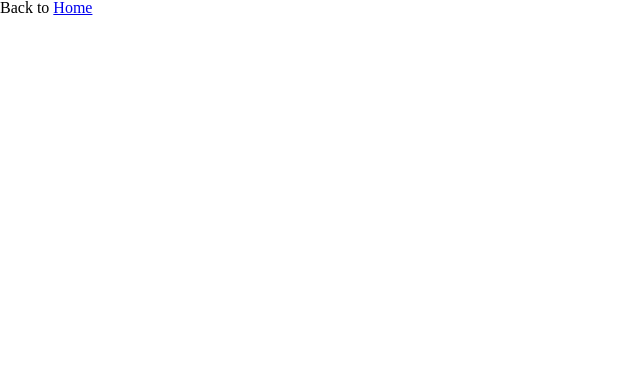
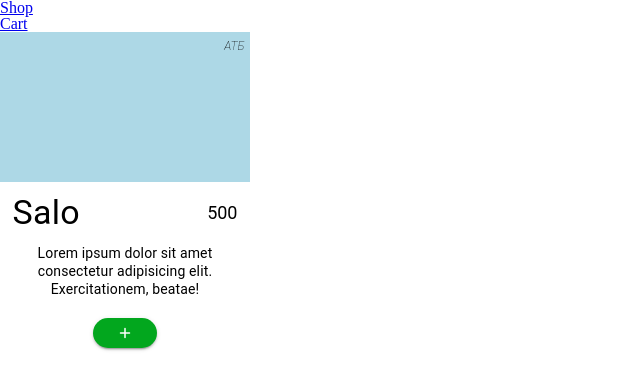
Before and after one commit to PohribniakRoman/Meal-App, a React (Vite) app: page /cart in a window 1280 px wide. Shown: the top 390 px of the page, without its empty margins (0-640 px from the left). Built offline with nearby package versions, Linux system fonts and the light colour scheme.

Commit message:
add product

```diff
--- a/package.json
+++ b/package.json
@@ -10,6 +10,9 @@
     "preview": "vite preview"
   },
   "dependencies": {
+    "@emotion/react": "^11.11.0",
+    "@emotion/styled": "^11.11.0",
+    "@mui/material": "^5.13.2",
     "@reduxjs/toolkit": "^1.9.5",
     "react": "^18.2.0",
     "react-dom": "^18.2.0",
--- a/src/components/Navbar.tsx
+++ b/src/components/Navbar.tsx
@@ -4,7 +4,12 @@ export const Navbar:React.FC = () => {
     return <nav className="nav">
         <Link to="/">
             <nav className="nav__item">
-                Home
+                Shop
+            </nav>
+        </Link>
+        <Link to="/cart">
+            <nav className="nav__item">
+                Cart
             </nav>
         </Link>
     </nav>
--- /dev/null
+++ b/src/components/Product.tsx
@@ -0,0 +1,29 @@
+import { Button,Typography } from "@mui/material";
+import { CartItem } from "../services/reducers/cartReducer";
+import {HiOutlinePlusSm} from "react-icons/hi";
+import {IoMdRemove} from "react-icons/io";
+import {useState} from "react";
+
+export const Product:React.FC<Record<string,CartItem | any>> = ({product}:Record<string,CartItem | any>) => {
+    const [isInCart,setInCart] = useState(false)
+
+    return <section className="product">
+        <Typography className="product__store">{product.store}</Typography>
+        <div className="product__cover"></div>
+        <div className="product__container">
+        <Typography variant="h4" className="product__label">{product.label}</Typography>
+        <Typography variant="h5" className="product__price">{product.price}</Typography>
+        </div>
+        <Typography className="product__description">{product.description}</Typography>
+        <div className="product__buttons">
+            {!isInCart?
+            <Button variant="contained" className="product__add" onClick={()=>{
+                setInCart(true);
+            }}><HiOutlinePlusSm/></Button>:
+            <Button variant="contained" className="product__remove" onClick={()=>{
+                setInCart(false);
+            }}><IoMdRemove/></Button>}
+        </div>
+
+    </section>
+}
--- /dev/null
+++ b/src/pages/Cart.tsx
@@ -0,0 +1,19 @@
+import { Navbar } from "../components/Navbar"
+import { Product } from "../components/Product"
+import { CartItem } from "../services/reducers/cartReducer"
+
+export const Cart:React.FC = () =>{
+    const template = {
+        label:"Salo",
+        price:"500",
+        discount:false,
+        store:"АТБ",
+        description:"Lorem ipsum dolor sit amet consectetur adipisicing elit. Exercitationem, beatae!",
+        id:1,
+        img:"",
+    };
+    return <section className="page">
+        <Navbar/>
+        <Product product={template}/>
+    </section>
+}
--- a/src/pages/Home.tsx
+++ b/src/pages/Shop.tsx
@@ -1,6 +1,6 @@
 import { Navbar } from "../components/Navbar"
 
-export const Home:React.FC = () => {
+export const Shop:React.FC = () => {
     return <section className="page">
         <Navbar/>
         Home
--- a/src/services/Router.tsx
+++ b/src/services/Router.tsx
@@ -1,11 +1,13 @@
 import { BrowserRouter,Routes,Route } from "react-router-dom"
-import { Home } from "../pages/Home"
+import { Shop } from "../pages/Shop"
 import { Error404 } from "../pages/Error404"
+import { Cart } from "../pages/Cart"
 
 export const Router:React.FC = () => {
     return <BrowserRouter>
         <Routes>
-            <Route path="/" element={<Home/>}/>
+            <Route path="/" element={<Shop/>}/>
+            <Route path="/cart" element={<Cart/>}/>
             <Route path="*" element={<Error404/>}/>
         </Routes>
     </BrowserRouter>
--- /dev/null
+++ b/src/services/reducers/cartReducer.ts
@@ -0,0 +1,41 @@
+(()=>{
+    if(!localStorage.getItem("cart")){
+      localStorage.setItem("cart",JSON.stringify([]))
+    }
+  })()
+
+
+export type CartItem = {
+    label:string,
+    price:number,
+    description:string,
+    discount:boolean|number,
+    store:string,
+    img:string,
+    id:string | number,
+};
+
+export type Action = {
+    type:string,
+    payload:any,
+}
+
+const updateStorage = (state:CartItem[]) => {
+    localStorage.setItem("cart",JSON.stringify(state));
+    return(state);
+}
+
+const cart = localStorage.getItem("cart");
+let defaultState:CartItem[] = [];
+if(cart !== null){
+    defaultState = JSON.parse(cart);
+}
+
+export const cartReducer = (state = defaultState,action:Action) => {
+    switch (action.type) {
+        case "ADD_ITEM":
+            return updateStorage([...state,action.payload])
+        case "REMOVE_ITEM":
+            return updateStorage([...state,action.payload])
+    }
+}
--- /dev/null
+++ b/src/services/reducers/combineReducer.ts
@@ -0,0 +1,6 @@
+import { combineReducers } from "@reduxjs/toolkit";
+import { cartReducer } from "./cartReducer";
+
+export const combinedReducer = combineReducers({
+    cart:cartReducer,
+})
--- /dev/null
+++ b/src/styles/_product.scss
@@ -0,0 +1,59 @@
+.product{
+    width: 250px;
+    position: relative;
+    &__price{
+        font-size: 18px !important;
+    }
+    &__label{
+
+    }
+    &__description{
+        text-align: center;
+        font-size: 14px !important;
+        line-height: 18px !important;
+    }
+    &__store{
+        position: absolute;
+        top: 5px;
+        right: 5px;
+        font-size: 12px !important;
+        font-style: italic;
+        font-weight: 200 !important;
+        color: #000;
+    }
+    &__cover{
+        width: 250px;
+        height: 150px;
+        background-size: contain;
+        background-position: center;
+        background-repeat: no-repeat;
+        background: lightblue;
+    }
+    &__container{
+        width: 90%;
+        margin: 10px auto;
+        display: flex;
+        align-items: center;
+        justify-content: space-between;
+    }
+    &__add{
+        margin-top:20px !important;
+        height: 30px !important;
+        font-size: 18px !important;
+        border-radius: 15px !important;
+        background-color: rgb(2, 167, 30) !important;
+    }
+    &__remove{
+        margin-top:20px !important;
+        background-color: rgb(167, 2, 2) !important;
+        font-size: 18px !important;
+        height: 30px !important;
+        border-radius: 15px !important;
+    }
+    &__buttons{
+        width: 100%;
+        display: flex;
+        align-items: center;
+        justify-content: center;
+    }
+}
--- a/src/styles/index.scss
+++ b/src/styles/index.scss
@@ -1 +1,2 @@
 @import "reset.css";
+@import "product.scss";
```
Also changed, not shown: 1 other file (tests, documents, lock files or other folders).
